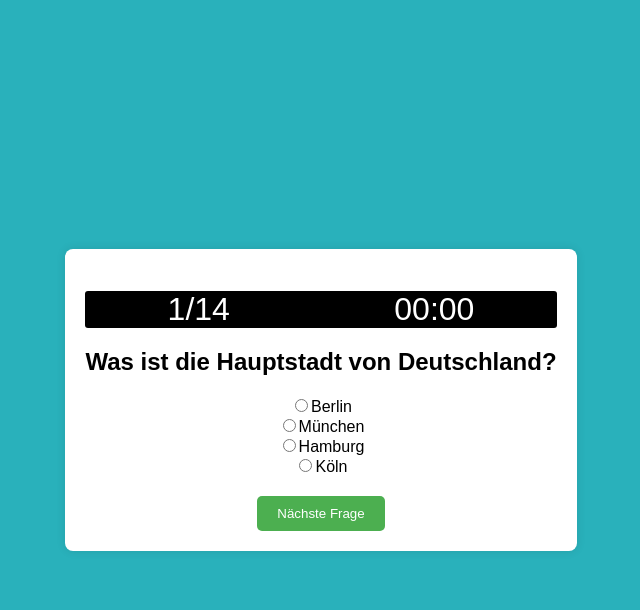
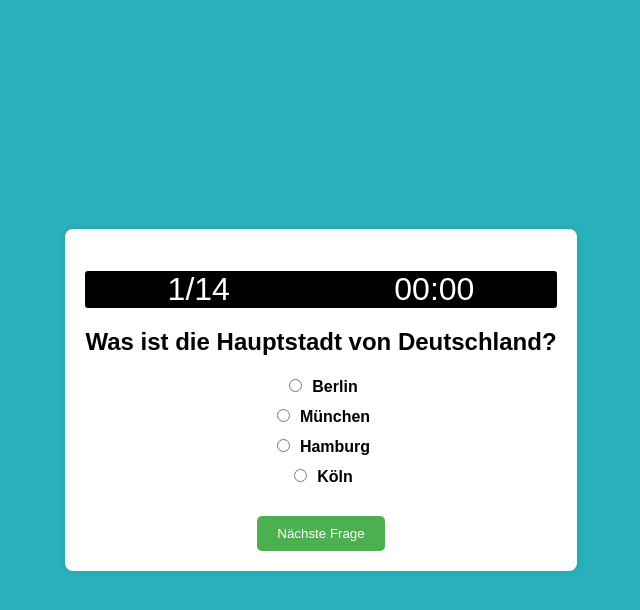
Before and after one commit to Die-Spengergasse/quiz-2ahwii-sj2425, a plain HTML site: page index.html in a window 1280 px wide. Both pictures are taken after a click on the button "Quiz starten". Shown: the whole page, without its empty margins (319-959 px from the left). Drawn offline with Linux system fonts and the light colour scheme.

Commit message:
a bit of small design changes

```diff
--- a/quiz.css
+++ b/quiz.css
@@ -71,3 +71,13 @@ li {
     justify-content: space-around;
     border-radius: 3px;
 }
+
+.option-container {
+    margin-bottom: 10px;
+    border-radius: 5px;
+    font-weight: bold;
+}
+
+.option-container input[type="radio"] {
+    margin-right: 10px;
+}
```
